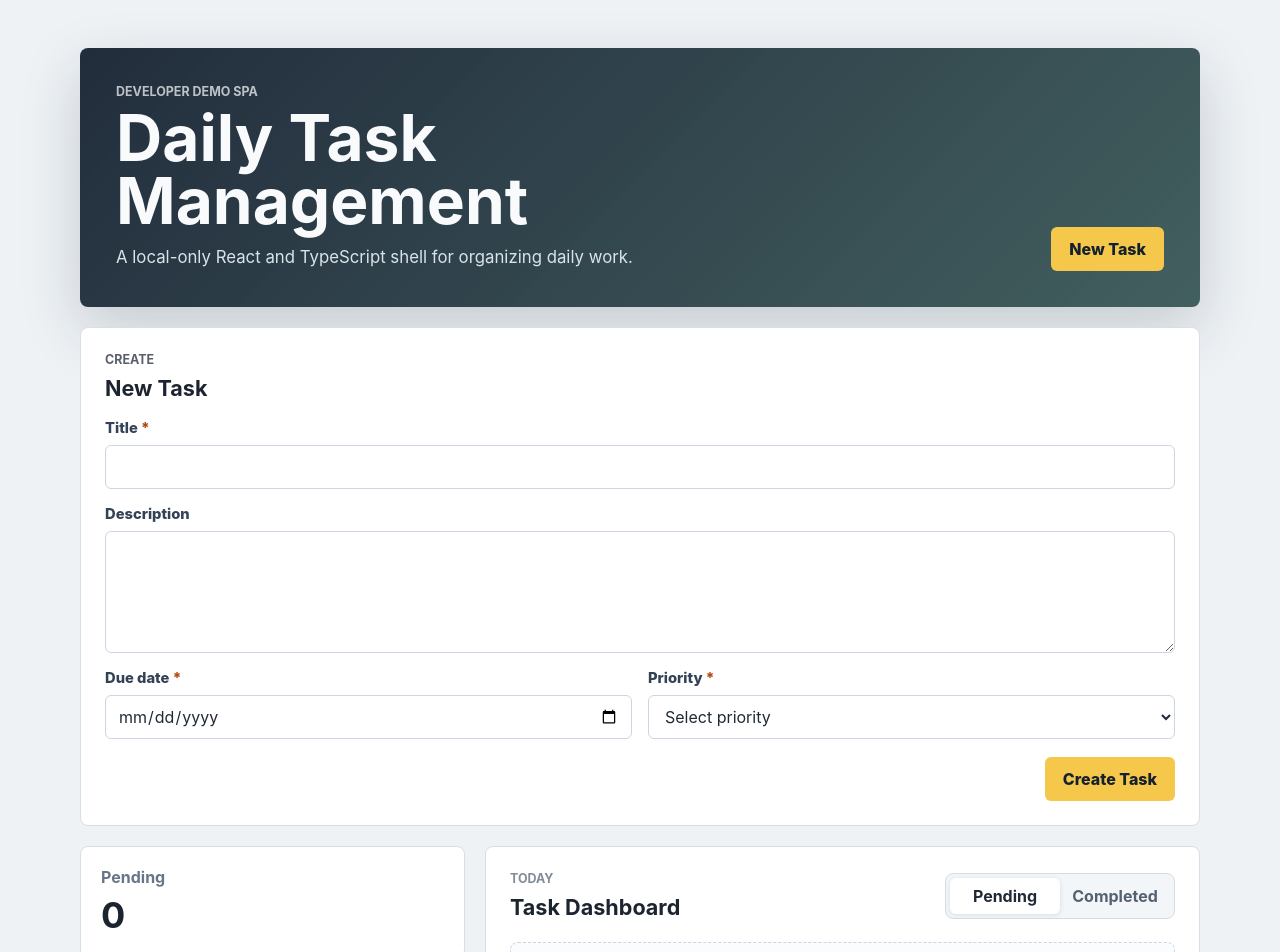
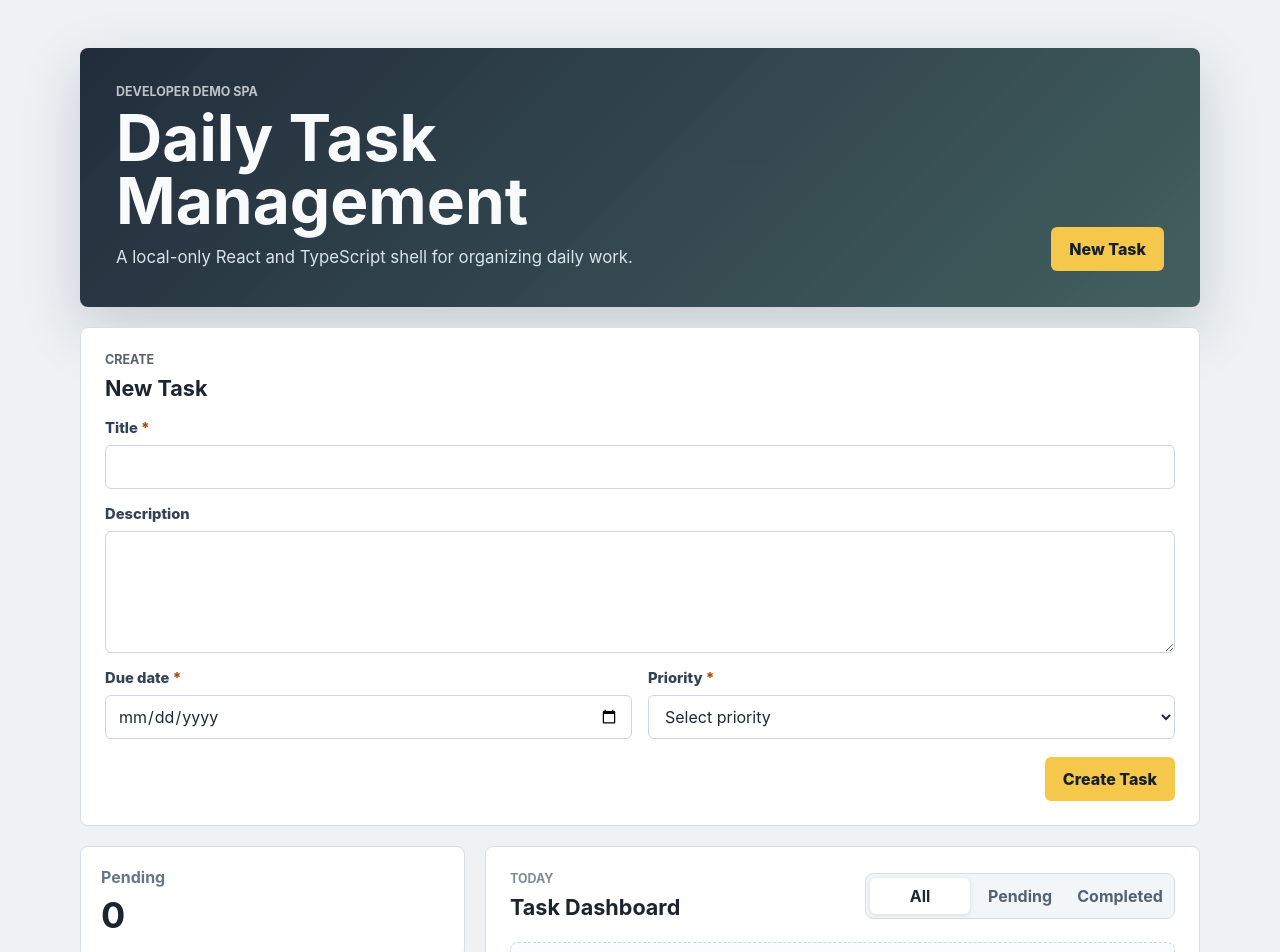
Before and after one commit to kavinkumarbaskar1/simple_task_manager, a React (Vite) app: page / in a window 1280 px wide. Shown: the top 952 px of the page. Built offline with nearby package versions, Linux system fonts and the light colour scheme.

Commit message:
BuildIQ task TASK-002

```diff
--- /dev/null
+++ b/src/components/tasks/StatusFilter.tsx
@@ -0,0 +1,27 @@
+import type { TaskStatus } from "../../domain/tasks/taskTypes";
+
+export type TaskStatusFilter = "All" | TaskStatus;
+
+interface StatusFilterProps {
+  selectedFilter: TaskStatusFilter;
+  onFilterChange: (filter: TaskStatusFilter) => void;
+}
+
+const statusFilters: readonly TaskStatusFilter[] = ["All", "Pending", "Completed"];
+
+export function StatusFilter({ selectedFilter, onFilterChange }: StatusFilterProps) {
+  return (
+    <div className="segmented-control" aria-label="Task status filter">
+      {statusFilters.map((filter) => (
+        <button
+          type="button"
+          key={filter}
+          aria-pressed={selectedFilter === filter}
+          onClick={() => onFilterChange(filter)}
+        >
+          {filter}
+        </button>
+      ))}
+    </div>
+  );
+}
--- a/src/components/tasks/TaskDashboard.tsx
+++ b/src/components/tasks/TaskDashboard.tsx
@@ -1,7 +1,8 @@
 import { useEffect, useMemo, useState } from "react";
 
 import type { Task } from "../../domain/tasks/taskTypes";
-import { completeTask, removeTask } from "../../features/tasks/taskController";
+import { completeTask, listTasks, removeTask } from "../../features/tasks/taskController";
+import { StatusFilter, type TaskStatusFilter } from "./StatusFilter";
 import { TaskCard } from "./TaskCard";
 import { TaskEmptyState } from "./TaskEmptyState";
 
@@ -11,15 +12,20 @@ interface TaskDashboardProps {
 }
 
 export function TaskDashboard({ tasks, error }: TaskDashboardProps) {
+  const [allTasks, setAllTasks] = useState<Task[]>(() => [...tasks]);
   const [displayedTasks, setDisplayedTasks] = useState<Task[]>(() => [...tasks]);
+  const [selectedFilter, setSelectedFilter] = useState<TaskStatusFilter>("All");
+  const [filterError, setFilterError] = useState<string | null>(null);
   const [completionError, setCompletionError] = useState<string | null>(null);
   const [deleteError, setDeleteError] = useState<string | null>(null);
 
   useEffect(() => {
-    setDisplayedTasks([...tasks]);
+    setAllTasks([...tasks]);
+    setDisplayedTasks(filterTasks(tasks, selectedFilter));
+    setFilterError(null);
     setCompletionError(null);
     setDeleteError(null);
-  }, [tasks]);
+  }, [tasks, selectedFilter]);
 
   const dashboardStats = useMemo(
     () => [
@@ -37,9 +43,13 @@ export function TaskDashboard({ tasks, error }: TaskDashboardProps) {
   );
 
   function handleTaskUpdated(updatedTask: Task) {
-    setDisplayedTasks((currentTasks) =>
-      currentTasks.map((task) => (task.id === updatedTask.id ? updatedTask : task)),
-    );
+    setAllTasks((currentTasks) => {
+      const nextTasks = currentTasks.map((task) =>
+        task.id === updatedTask.id ? updatedTask : task,
+      );
+      setDisplayedTasks(filterTasks(nextTasks, selectedFilter));
+      return nextTasks;
+    });
   }
 
   function handleTaskCompleted(taskId: string) {
@@ -51,9 +61,13 @@ export function TaskDashboard({ tasks, error }: TaskDashboardProps) {
     }
 
     setCompletionError(null);
-    setDisplayedTasks((currentTasks) =>
-      currentTasks.map((task) => (task.id === result.data.id ? result.data : task)),
-    );
+    setAllTasks((currentTasks) => {
+      const nextTasks = currentTasks.map((task) =>
+        task.id === result.data.id ? result.data : task,
+      );
+      setDisplayedTasks(filterTasks(nextTasks, selectedFilter));
+      return nextTasks;
+    });
   }
 
   function handleTaskDeleted(taskId: string) {
@@ -65,7 +79,33 @@ export function TaskDashboard({ tasks, error }: TaskDashboardProps) {
     }
 
     setDeleteError(null);
-    setDisplayedTasks((currentTasks) => currentTasks.filter((task) => task.id !== taskId));
+    setAllTasks((currentTasks) => {
+      const nextTasks = currentTasks.filter((task) => task.id !== taskId);
+      setDisplayedTasks(filterTasks(nextTasks, selectedFilter));
+      return nextTasks;
+    });
+  }
+
+  function handleFilterChange(nextFilter: TaskStatusFilter) {
+    setSelectedFilter(nextFilter);
+    setCompletionError(null);
+    setDeleteError(null);
+
+    if (nextFilter === "All") {
+      setFilterError(null);
+      setDisplayedTasks([...allTasks]);
+      return;
+    }
+
+    const result = listTasks({ status: nextFilter });
+
+    if (!result.ok) {
+      setFilterError(result.error.message);
+      return;
+    }
+
+    setFilterError(null);
+    setDisplayedTasks(result.data);
   }
 
   return (
@@ -85,17 +125,11 @@ export function TaskDashboard({ tasks, error }: TaskDashboardProps) {
             <p className="eyebrow">Today</p>
             <h2 id="today-heading">Task Dashboard</h2>
           </div>
-          <div className="segmented-control" aria-label="Task status summary">
-            <button type="button" aria-pressed="true">
-              Pending
-            </button>
-            <button type="button" aria-pressed="false">
-              Completed
-            </button>
-          </div>
+          <StatusFilter selectedFilter={selectedFilter} onFilterChange={handleFilterChange} />
         </div>
 
         {error ? <p className="task-error">{error}</p> : null}
+        {filterError ? <p className="task-error">{filterError}</p> : null}
         {completionError ? <p className="task-error">{completionError}</p> : null}
         {deleteError ? <p className="task-error">{deleteError}</p> : null}
 
@@ -119,6 +153,14 @@ export function TaskDashboard({ tasks, error }: TaskDashboardProps) {
   );
 }
 
+function filterTasks(tasks: readonly Task[], selectedFilter: TaskStatusFilter): Task[] {
+  if (selectedFilter === "All") {
+    return [...tasks];
+  }
+
+  return tasks.filter((task) => task.status === selectedFilter);
+}
+
 function countDueSoonTasks(tasks: readonly Task[]): number {
   const today = new Date();
   today.setHours(0, 0, 0, 0);
--- a/src/styles.css
+++ b/src/styles.css
@@ -245,8 +245,8 @@ h2 {
 
 .segmented-control {
   display: inline-grid;
-  grid-template-columns: 1fr 1fr;
-  min-width: 230px;
+  grid-template-columns: repeat(3, 1fr);
+  min-width: 310px;
   padding: 4px;
   border: 1px solid #d4dde6;
   border-radius: 8px;
```
Also changed, not shown: 4 other files (tests, documents, lock files or other folders).
